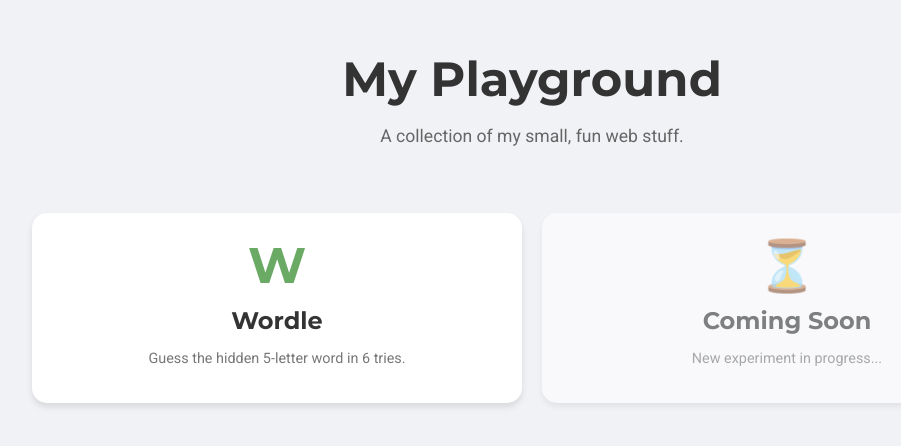
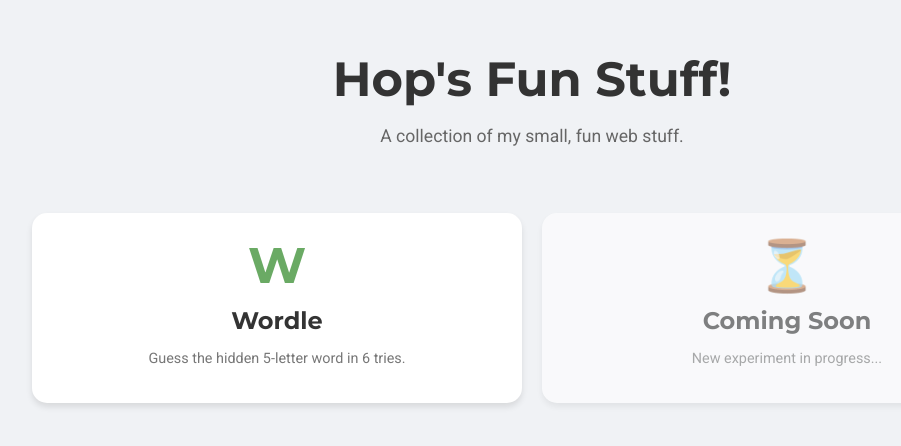
Before and after one commit to hop-kl23/Hop.fun, a plain HTML site: page index.html in a window 1280 px wide. Shown: the whole page, without its empty margins (108-1009 px from the left). Drawn offline with Linux system fonts and the light colour scheme.

Commit message:
update index.html

```diff
--- a/index.html
+++ b/index.html
@@ -92,7 +92,7 @@
 <body>
 
     <header>
-        <h1>My Playground</h1>
+        <h1>Hop's Fun Stuff!</h1>
         <p class="subtitle">A collection of my small, fun web stuff.</p>
     </header>
 
```
